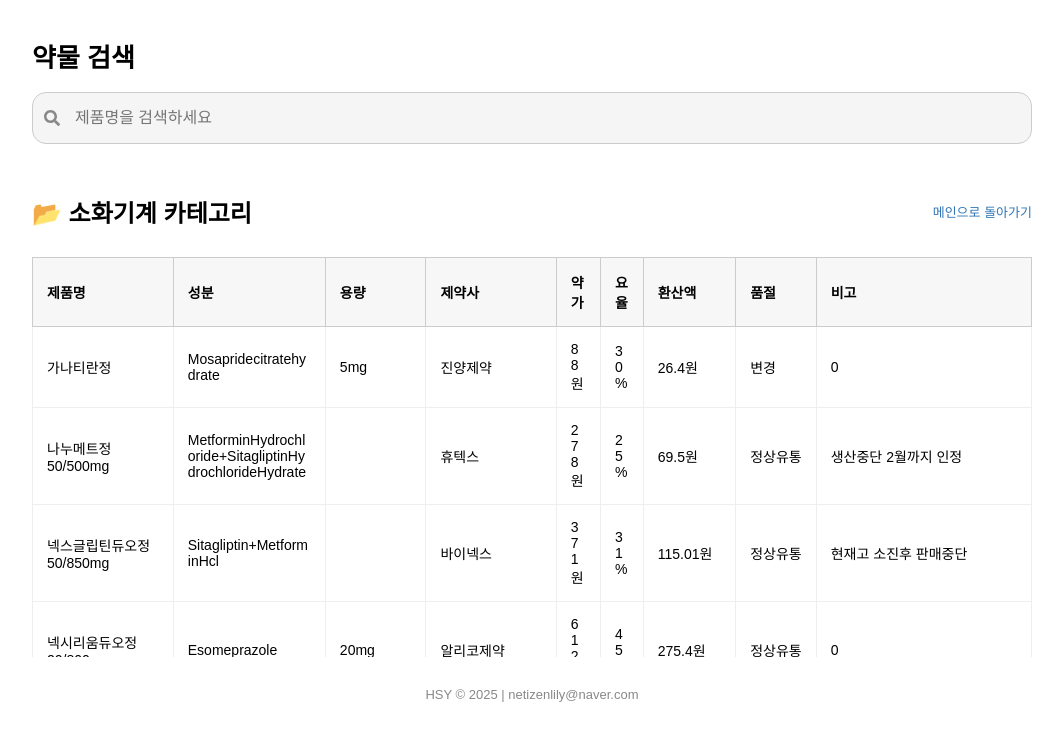
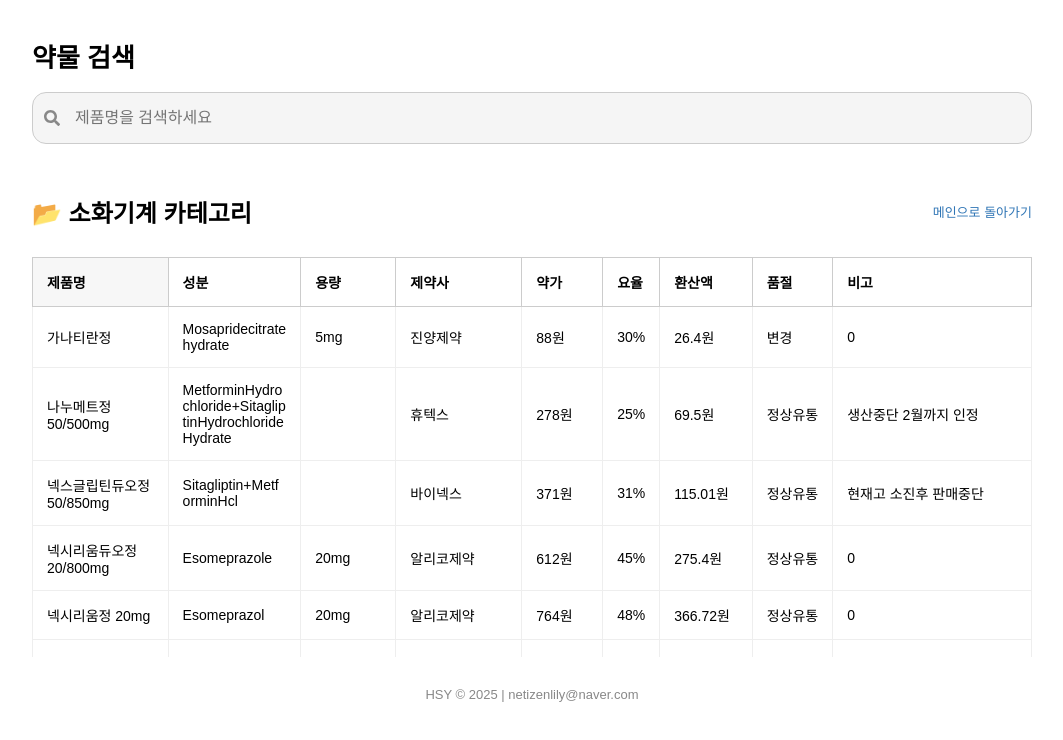
Before and after one commit to dasampharm/dasanpharm, a React (Create React App) app: page / in a window 1280 px wide. Both pictures are taken after a click on the button "소화기계". Shown: the top 740 px of the page, without its empty margins (108-1171 px from the left). Built offline with nearby package versions, Linux system fonts and the light colour scheme.

Commit message:
Update App.js

```diff
--- a/src/App.js
+++ b/src/App.js
@@ -87,7 +87,7 @@ function App() {
         overflowWrap: "anywhere",
       };
     }
-    if (["품절", "환산액"].includes(key)) {
+    if (["품절", "환산액", "약가", "요율"].includes(key)) {
       return {
         whiteSpace: "nowrap",
       };
@@ -176,7 +176,7 @@ function App() {
               <thead>
                 <tr>
                   {["제품명", selectedDrug ? null : "성분", "용량", "제약사", "약가", "요율", "환산액", "품절", "비고"].filter(Boolean).map((key, i) => (
-                    <th key={i} style={{ padding: "14px", border: "1px solid #ccc", backgroundColor: "#f7f7f7", textAlign: "left" }}>{key}</th>
+                    <th key={i} style={{ padding: "14px", border: "1px solid #ccc", backgroundColor: "#f7f7f7", textAlign: "left", position: key === "제품명" ? "sticky" : undefined, left: key === "제품명" ? 0 : undefined, background: key === "제품명" ? "#f7f7f7" : undefined, zIndex: key === "제품명" ? 3 : undefined }}>{key}</th>
                   ))}
                 </tr>
               </thead>
@@ -184,7 +184,7 @@ function App() {
                 {getFilteredDrugs().map((drug, index) => (
                   <tr key={index}>
                     {["제품명", selectedDrug ? null : "성분", "용량", "제약사", "약가", "요율", "환산액", "품절", "비고"].filter(Boolean).map((key, i) => (
-                      <td key={i} style={{ padding: "14px", border: "1px solid #eee", ...getCellStyle(key, drug[key]) }}>{drug[key]}</td>
+                      <td key={i} style={{ padding: "14px", border: "1px solid #eee", ...getCellStyle(key, drug[key]), position: key === "제품명" ? "sticky" : undefined, left: key === "제품명" ? 0 : undefined, background: key === "제품명" ? "#fff" : undefined, zIndex: key === "제품명" ? 2 : undefined }}>{drug[key]}</td>
                     ))}
                   </tr>
                 ))}
```
